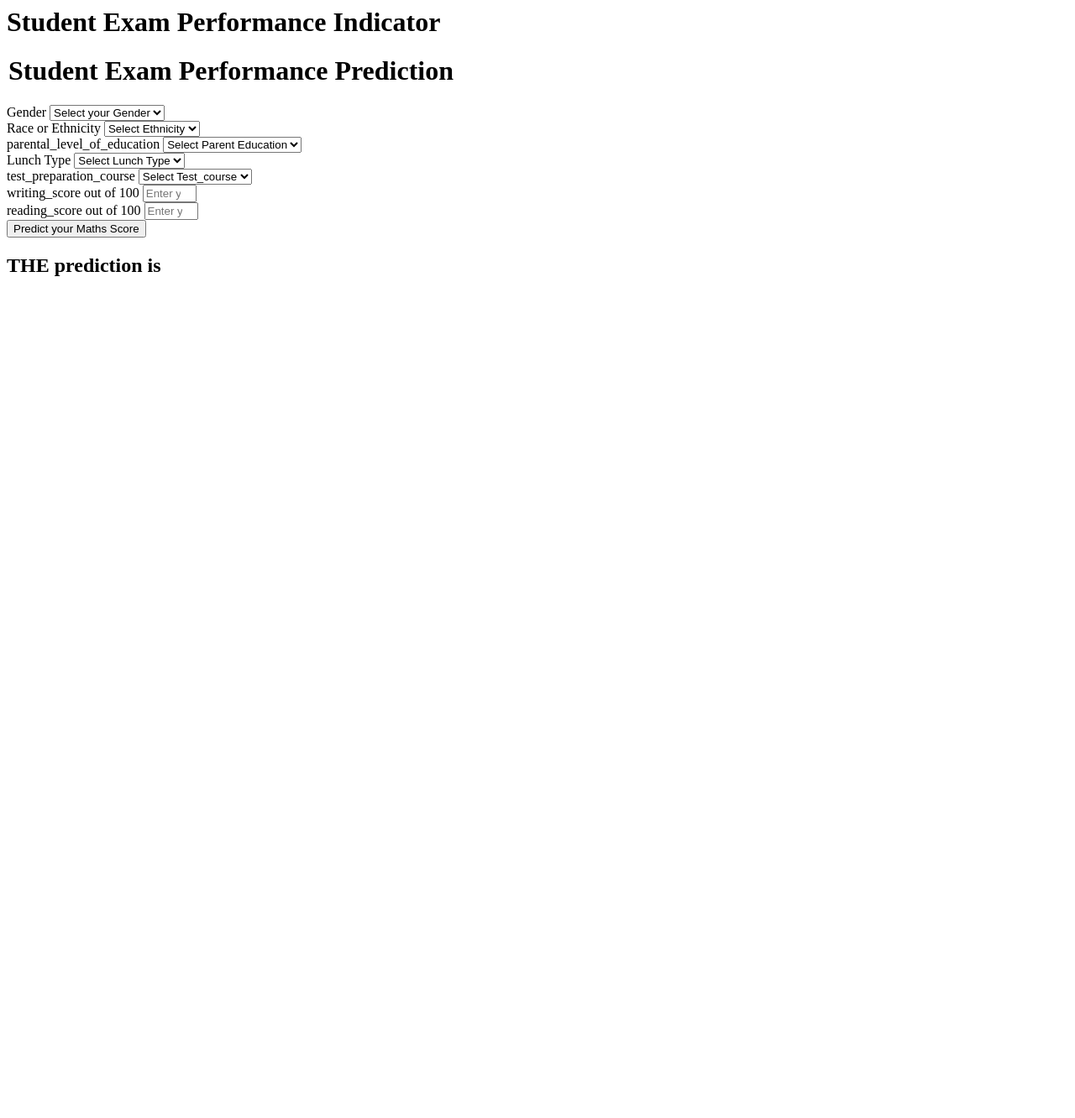
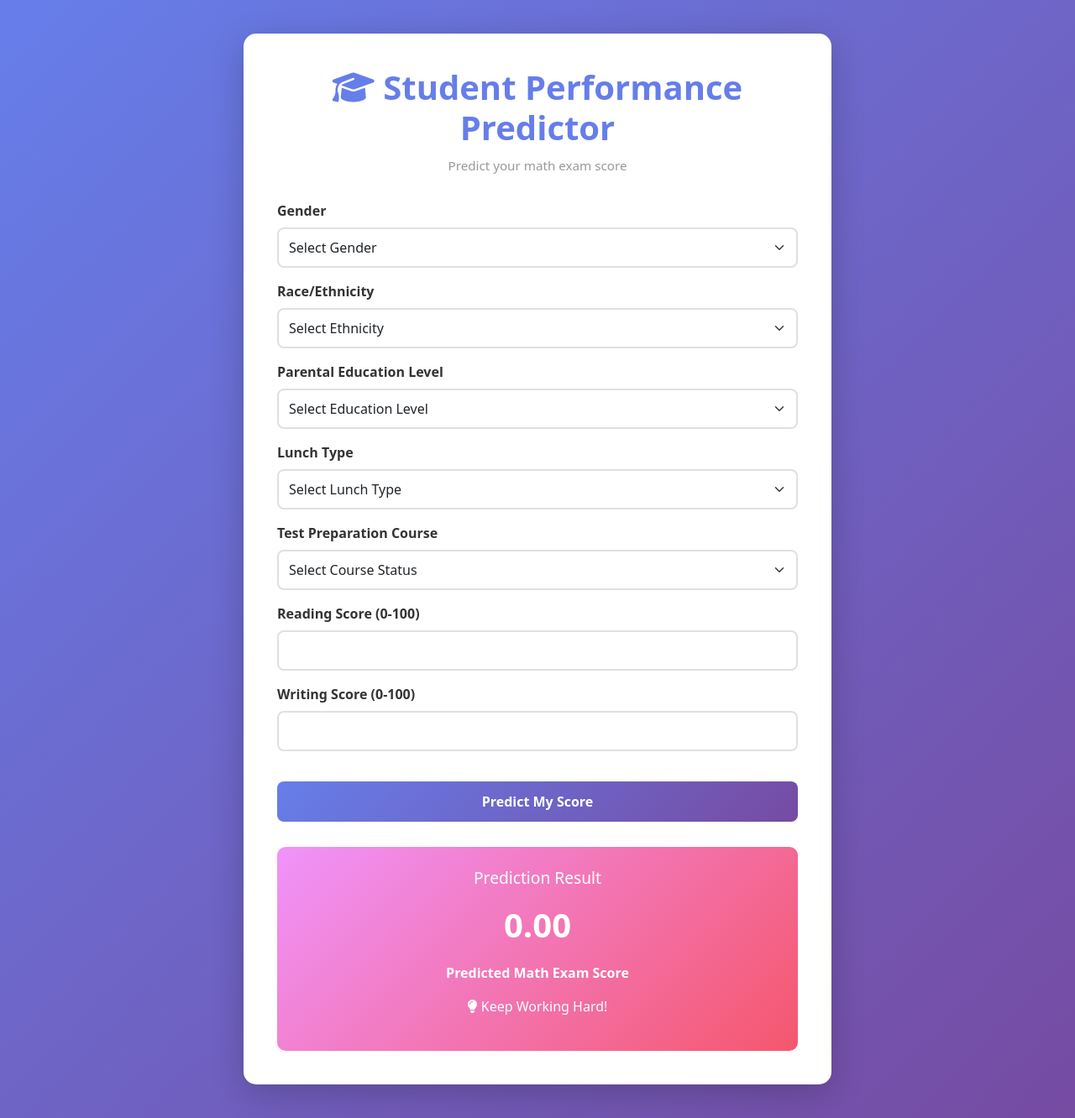
Before and after one commit to Jatin-Kher/ML_Project, a Flask app: template templates/home.html in a window 1280 px wide. Shown: the whole page at 84% size. Before the commit the page ends 329 px from the top, so only its background shows below. Run offline with Flask 3, Linux system fonts and the light colour scheme; the template is opened without the code that fills it, so the values that code supplies are empty.

Commit message:
CSS done

```diff
--- a/app.py
+++ b/app.py
@@ -1,9 +1,7 @@
-from flask import Flask,request,render_template
-import numpy as np
-import pandas as pd
-
-from sklearn.preprocessing import StandardScaler
-from src.MLproject.pipelines.prediction_pipeline import CustomData,PredictPipeline
+from flask import Flask, request, render_template
+import sys
+from src.MLproject.pipelines.prediction_pipeline import CustomData, PredictPipeline
+from src.MLproject.exception import CustomException
 
 application=Flask(__name__)
 
@@ -11,35 +9,36 @@
 
 ## Route for a home page
 
-@app.route('/')
-def index():
-    return render_template('index.html')
-
-@app.route('/predictdata',methods=['GET','POST'])
-def predict_datapoint():
-    if request.method=='GET':
-        return render_template('home.html')
-    else:
-        data=CustomData(
-            gender=request.form.get('gender'),
-            race_ethnicity=request.form.get('ethnicity'),
-            parental_level_of_education=request.form.get('parental_level_of_education'),
-            lunch=request.form.get('lunch'),
-            test_preparation_course=request.form.get('test_preparation_course'),
-            reading_score=float(request.form.get('writing_score')),
-            writing_score=float(request.form.get('reading_score'))
-
-        )
-        pred_df=data.get_data_as_data_frame()
-        print(pred_df)
-        print("Before Prediction")
-
-        predict_pipeline=PredictPipeline()
-        print("Mid Prediction")
-        results=predict_pipeline.predict(pred_df)
-        print("after Prediction")
-        return render_template('home.html',results=results[0])
 
 
-if __name__=="__main__":
-    app.run(host="0.0.0.0")
+@app.route('/', methods=['GET', 'POST'])
+def predict_datapoint():
+    if request.method == 'GET':
+        return render_template('home.html', results=None, error=None)
+    else:
+        try:
+            data = CustomData(
+                gender=request.form.get('gender'),
+                race_ethnicity=request.form.get('ethnicity'),
+                parental_level_of_education=request.form.get('parental_level_of_education'),
+                lunch=request.form.get('lunch'),
+                test_preparation_course=request.form.get('test_preparation_course'),
+                reading_score=float(request.form.get('reading_score')),
+                writing_score=float(request.form.get('writing_score'))
+            )
+            pred_df = data.get_data_as_data_frame()
+            print(pred_df)
+            print("Before Prediction")
+
+            predict_pipeline = PredictPipeline()
+            print("Mid Prediction")
+            results = predict_pipeline.predict(pred_df)
+            print("After Prediction")
+            return render_template('home.html', results=results[0])
+        except Exception as e:
+            print(f"Error: {str(e)}")
+            return render_template('home.html', results=None, error=str(e))
+
+
+if __name__ == "__main__":
+    app.run(host="0.0.0.0", port=5000, debug=True)
--- a/templates/home.html
+++ b/templates/home.html
@@ -1,111 +1,239 @@
-<html>
+<!DOCTYPE html>
+<html lang="en">
+<head>
+    <meta charset="UTF-8">
+    <meta name="viewport" content="width=device-width, initial-scale=1.0">
+    <title>Student Performance Predictor</title>
+    <link href="https://cdn.jsdelivr.net/npm/bootstrap@5.3.0/dist/css/bootstrap.min.css" rel="stylesheet">
+    <link rel="stylesheet" href="https://cdnjs.cloudflare.com/ajax/libs/font-awesome/6.4.0/css/all.min.css">
+    <style>
+        body {
+            background: linear-gradient(135deg, #667eea 0%, #764ba2 100%);
+            min-height: 100vh;
+            padding: 40px 20px;
+        }
+
+        .container {
+            max-width: 700px;
+            margin: auto;
+            background: white;
+            border-radius: 15px;
+            box-shadow: 0 10px 40px rgba(0, 0, 0, 0.2);
+            padding: 40px;
+        }
+
+        h1 {
+            color: #667eea;
+            text-align: center;
+            margin-bottom: 10px;
+            font-weight: 700;
+        }
+
+        .subtitle {
+            text-align: center;
+            color: #999;
+            margin-bottom: 30px;
+            font-size: 0.95rem;
+        }
+
+        .form-label {
+            font-weight: 600;
+            color: #333;
+            margin-bottom: 8px;
+        }
+
+        .form-control, .form-select {
+            border: 2px solid #e0e0e0;
+            border-radius: 8px;
+            padding: 10px 12px;
+            transition: all 0.3s ease;
+        }
+
+        .form-control:focus, .form-select:focus {
+            border-color: #667eea;
+            box-shadow: 0 0 0 0.2rem rgba(102, 126, 234, 0.15);
+        }
+
+        .mb-3 {
+            margin-bottom: 20px;
+        }
+
+        button {
+            background: linear-gradient(135deg, #667eea 0%, #764ba2 100%);
+            color: white;
+            border: none;
+            padding: 12px 30px;
+            font-size: 1rem;
+            font-weight: 600;
+            border-radius: 8px;
+            cursor: pointer;
+            width: 100%;
+            transition: all 0.3s ease;
+            margin-top: 20px;
+        }
+
+        button:hover {
+            transform: translateY(-2px);
+            box-shadow: 0 8px 20px rgba(102, 126, 234, 0.3);
+        }
+
+        button:active {
+            transform: translateY(0);
+        }
+
+        .result {
+            background: linear-gradient(135deg, #f093fb 0%, #f5576c 100%);
+            color: white;
+            padding: 25px;
+            border-radius: 10px;
+            text-align: center;
+            margin-top: 30px;
+            display: none;
+        }
+
+        .result.show {
+            display: block;
+            animation: slideIn 0.5s ease;
+        }
+
+        @keyframes slideIn {
+            from {
+                opacity: 0;
+                transform: translateY(10px);
+            }
+            to {
+                opacity: 1;
+                transform: translateY(0);
+            }
+        }
+
+        .result h2 {
+            font-size: 1.2rem;
+            margin-bottom: 15px;
+        }
+
+        .result-score {
+            font-size: 2.5rem;
+            font-weight: 700;
+            margin: 15px 0;
+        }
+
+        .result-msg {
+            font-size: 1rem;
+            margin-top: 10px;
+        }
+
+        .error {
+            background: linear-gradient(135deg, #ff6b6b 0%, #ee5a6f 100%);
+            color: white;
+            padding: 20px;
+            border-radius: 10px;
+            text-align: center;
+            margin-top: 20px;
+            display: none;
+        }
+
+        .error.show {
+            display: block;
+        }
+    </style>
+</head>
 <body>
-    <div class="login">
-       <h1>Student Exam Performance Indicator</h1>
+    <div class="container">
+        <h1><i class="fas fa-graduation-cap"></i> Student Performance Predictor</h1>
+        <p class="subtitle">Predict your math exam score</p>
 
-       <form action="{{ url_for('predict_datapoint')}}" method="post">
-        <h1>
-            <legend>Student Exam Performance Prediction</legend>
-        </h1>
+        <form method="POST">
             <div class="mb-3">
                 <label class="form-label">Gender</label>
-            <select class="form-control" name="gender" placeholder="Enter you Gender" required>
-                <option class="placeholder" selected disabled value="">Select your Gender</option>
-                <option value="male">
-                    Male
-                </option>
-                <option value="female">
-                    Female
-                </option>
+                <select class="form-select" name="gender" required>
+                    <option value="">Select Gender</option>
+                    <option value="male">Male</option>
+                    <option value="female">Female</option>
                 </select>
             </div>
+
             <div class="mb-3">
-            <label class="form-label">Race or Ethnicity</label>
-            <select class="form-control" name="ethnicity" placeholder="Enter you ethnicity" required>
-                <option class="placeholder" selected disabled value="">Select Ethnicity</option>
-                <option value="group A">
-                    Group A
-                </option>
-                <option value="group B">
-                    Group B
-                </option>
-                <option value="group C">
-                    Group C
-                </option>
-                <option value="group D">
-                    Group D
-                </option>
-                <option value="group E">
-                    Group E
-                </option>
+                <label class="form-label">Race/Ethnicity</label>
+                <select class="form-select" name="ethnicity" required>
+                    <option value="">Select Ethnicity</option>
+                    <option value="group A">Group A</option>
+                    <option value="group B">Group B</option>
+                    <option value="group C">Group C</option>
+                    <option value="group D">Group D</option>
+                    <option value="group E">Group E</option>
                 </select>
             </div>
+
             <div class="mb-3">
-            <label class="form-label">parental_level_of_education</label>
-            <select class="form-control" name="parental_level_of_education"
-                placeholder="Enter you Parent Education" required>
-                <option class="placeholder" selected disabled value="">Select Parent Education</option>
-                <option value="associate's degree">
-                    associate's degree
-                </option>
-                <option value="bachelor's degree">
-                    bachelor's degree
-                </option>
-                <option value="high school">
-                    high school
-                </option>
-                <option value="master's degree">
-                    master's degree
-                </option>
-                <option value="some college">
-                    some college
-                </option>
-                <option value="some high school">
-                    some high school
-                </option>
+                <label class="form-label">Parental Education Level</label>
+                <select class="form-select" name="parental_level_of_education" required>
+                    <option value="">Select Education Level</option>
+                    <option value="some high school">Some High School</option>
+                    <option value="high school">High School</option>
+                    <option value="some college">Some College</option>
+                    <option value="associate's degree">Associate's Degree</option>
+                    <option value="bachelor's degree">Bachelor's Degree</option>
+                    <option value="master's degree">Master's Degree</option>
                 </select>
             </div>
+
             <div class="mb-3">
                 <label class="form-label">Lunch Type</label>
-            <select class="form-control" name="lunch" placeholder="Enter you Lunch" required>
-                <option class="placeholder" selected disabled value="">Select Lunch Type</option>
-                <option value="free/reduced">
-                    free/reduced
-                </option>
-                <option value="standard">
-                    standard
-                </option>
+                <select class="form-select" name="lunch" required>
+                    <option value="">Select Lunch Type</option>
+                    <option value="free/reduced">Free/Reduced</option>
+                    <option value="standard">Standard</option>
                 </select>
             </div>
+
             <div class="mb-3">
-            <label class="form-label">test_preparation_course</label>
-            <select class="form-control" name="test_preparation_course" placeholder="Enter you Course"
-                required>
-                <option class="placeholder" selected disabled value="">Select Test_course</option>
-                <option value="none">
-                    None
-                </option>
-                <option value="completed">
-                    Completed
-                </option>
+                <label class="form-label">Test Preparation Course</label>
+                <select class="form-select" name="test_preparation_course" required>
+                    <option value="">Select Course Status</option>
+                    <option value="none">None</option>
+                    <option value="completed">Completed</option>
                 </select>
             </div>
+
             <div class="mb-3">
-            <label class="form-label">writing_score out of 100</label>
-            <input class="form-control" type="number" name="reading_score"
-                placeholder="Enter your reading_score" min='0' max='100' />
+                <label class="form-label">Reading Score (0-100)</label>
+                <input class="form-control" type="number" name="reading_score" min="0" max="100" required />
             </div>
+
             <div class="mb-3">
-            <label class="form-label">reading_score out of 100</label>
-            <input class="form-control" type="number" name="writing_score"
-                placeholder="Enter your reading_score" min='0' max='100' />
+                <label class="form-label">Writing Score (0-100)</label>
+                <input class="form-control" type="number" name="writing_score" min="0" max="100" required />
             </div>
-        <div class="mb-3">
-            <input class="btn btn-primary" type="submit" value="Predict your Maths Score" required />
+
+            <button type="submit">Predict My Score</button>
+        </form>
+
+        {% if results is not none %}
+        <div class="result show">
+            <h2>Prediction Result</h2>
+            <div class="result-score">{{ "%.2f"|format(results) }}</div>
+            <div class="result-msg">
+                <p><strong>Predicted Math Exam Score</strong></p>
+                {% if results >= 80 %}
+                    <p style="margin-top: 10px;"><i class="fas fa-thumbs-up"></i> Excellent Performance!</p>
+                {% elif results >= 60 %}
+                    <p style="margin-top: 10px;"><i class="fas fa-smile"></i> Good Performance!</p>
+                {% else %}
+                    <p style="margin-top: 10px;"><i class="fas fa-lightbulb"></i> Keep Working Hard!</p>
+                {% endif %}
+            </p>
             </div>
-    </form>
-    <h2>
-       THE  prediction is {{results}}
-    </h2>
-   <body>
+        </div>
+        {% endif %}
+
+        {% if error %}
+        <div class="error show">
+            <strong>Error:</strong> {{ error }}
+        </div>
+        {% endif %}
+    </div>
+
+    <script src="https://cdn.jsdelivr.net/npm/bootstrap@5.3.0/dist/js/bootstrap.bundle.min.js"></script>
+</body>
 </html>
--- a/templates/index.html
+++ /dev/null
@@ -1 +0,0 @@
-<h1>helllp</h1>
```
Lines whose indentation alone changed are shown as unchanged.
